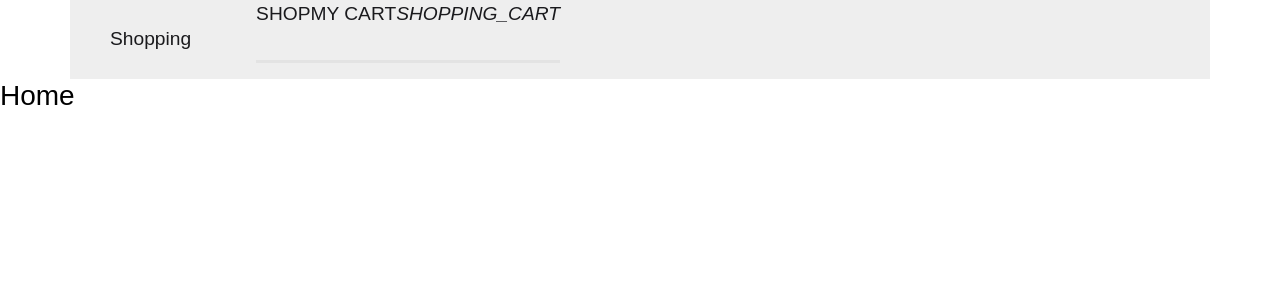
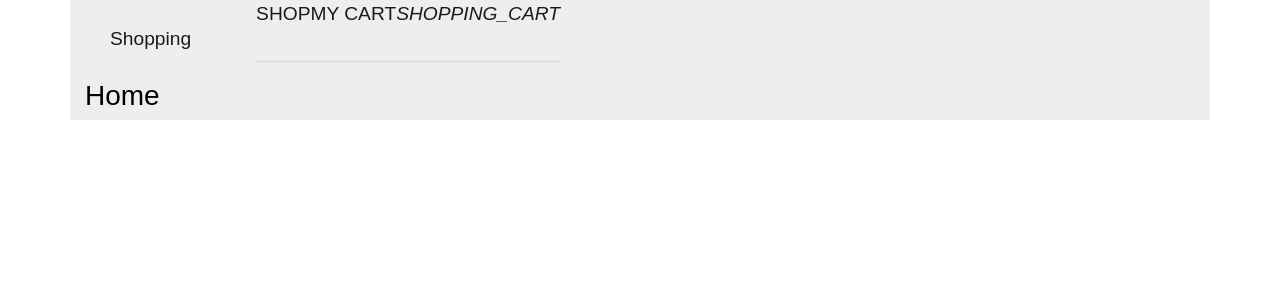
Before and after one commit to jenna-m/redux-co, a React (Create React App) app: page /#/ in a window 1280 px wide. Shown: the top 300 px of the page. Built offline with nearby package versions, Linux system fonts and the light colour scheme.

Commit message:
Fix Home.js typo

```diff
--- a/src/components/Home.js
+++ b/src/components/Home.js
@@ -10,7 +10,7 @@ const mapStateToProps = (state) => {
 class Home extends React.Component {
     render() {
         return (
-            <dlv className="contaier">
+            <dlv className="container">
                 <h3>Home</h3>
             </dlv>
         )
```
